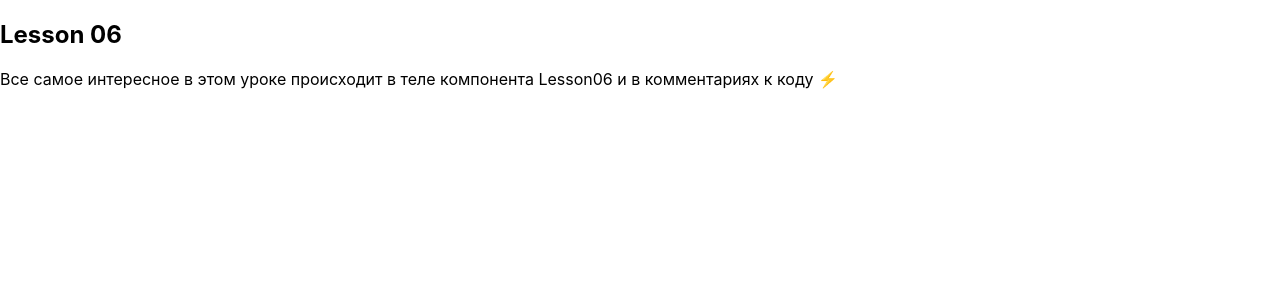
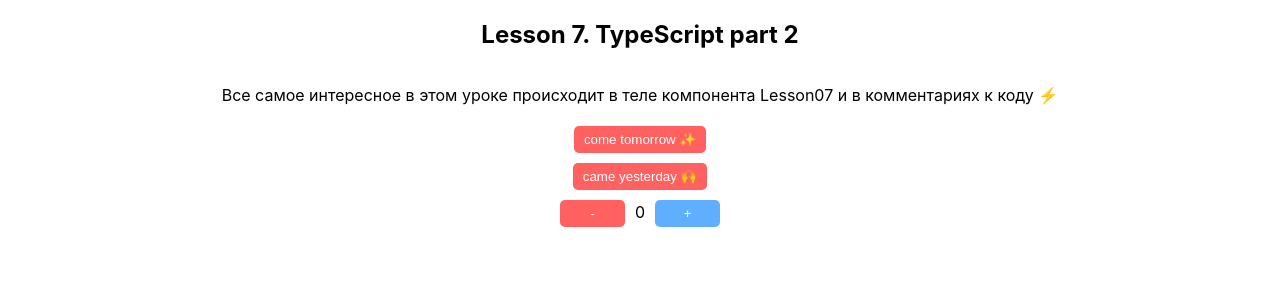
Before and after one commit to dmitrii-kuvaldin/47-typescript, a React (Create React App) app: page / in a window 1280 px wide. Shown: the top 300 px of the page. Built offline with nearby package versions, Linux system fonts and the light colour scheme.

Commit message:
lesson 7

```diff
--- /dev/null
+++ b/src/components/counter/Counter.tsx
@@ -0,0 +1,25 @@
+import { useState } from 'react';
+import './counter.css'
+import MyButton from '../myButton/MyButton';
+
+export default function Counter() {
+  const [count, setCount] = useState<number>(0);
+
+  console.log(count);
+
+  const handleMinus = ():void => {
+    setCount(prev => prev - 10);
+  };
+
+  const handlePlus = ():void => {
+    // handlePlus1()
+    setCount(prev => prev + 10);
+  };
+  return (
+    <div className="counter">
+      <MyButton onClick={handleMinus} text='-'/>
+      <span>{count}</span>
+      <MyButton onClick={handlePlus} text='+' isPrimary={true}/>
+    </div>
+  );
+}
--- /dev/null
+++ b/src/components/counter/counter.css
@@ -0,0 +1,3 @@
+.counter > span {
+  margin: 0px 5px 0px;
+}
--- /dev/null
+++ b/src/components/myButton/MyButton.tsx
@@ -0,0 +1,15 @@
+import "./myButton.css";
+
+// типизация для объекта props
+interface IMyButtonProps {
+  text: string;
+  isPrimary?: boolean;
+  type?: 'button' | 'submit' | 'reset';
+  onClick?: () => void;
+}
+
+function MyButton({ text, onClick = () => console.log('click!'), type = 'button', isPrimary = false }: IMyButtonProps) {
+  return <button type={type} onClick={onClick} className={`myButton ${isPrimary ? 'primary' : ''}`}>{text}</button>;
+}
+
+export default MyButton;
--- a/src/components/myInput/MyInput.jsx
+++ b/src/components/myInput/MyInput.jsx
@@ -1,3 +1,5 @@
+
+
 function MyInput({ label, placeholder, type, name }) {
   return (
     <>
--- a/src/index.css
+++ b/src/index.css
@@ -11,3 +11,10 @@ code {
   font-family: source-code-pro, Menlo, Monaco, Consolas, 'Courier New',
     monospace;
 }
+
+.lesson-container {
+  display: flex;
+  flex-direction: column;
+  align-items: center;
+  padding: 0px 50px;
+}
--- a/src/index.tsx
+++ b/src/index.tsx
@@ -1,6 +1,6 @@
 import ReactDOM from 'react-dom/client';
 import './index.css';
-import Lesson06 from './lessons/lesson_06/Lesson06';
+import Lesson07 from './lessons/lesson_07/Lesson07';
 
 
 const root = ReactDOM.createRoot(
@@ -8,7 +8,7 @@ const root = ReactDOM.createRoot(
 );
 root.render(
   <>
-    <Lesson06 />
+    <Lesson07 />
 
   </>
 );
--- a/src/lessons/lesson_06/Lesson06.tsx
+++ b/src/lessons/lesson_06/Lesson06.tsx
@@ -143,8 +143,8 @@ export default function Lesson06() {
 
 
   return (
-    <div>
-      <h2>Lesson 06</h2>
+    <div className='lesson-container'>
+      <h2>Lesson 6. TypeScript part 1</h2>
       <p>Все самое интересное в этом уроке происходит в теле компонента Lesson06 и в комментариях к коду ⚡️</p>
     </div>
   );
--- /dev/null
+++ b/src/lessons/lesson_07/Lesson07.tsx
@@ -0,0 +1,69 @@
+import Counter from '../../components/counter/Counter';
+import MyButton from '../../components/myButton/MyButton';
+
+export default function Lesson07() {
+  let hero: string = 'spider-man';
+  console.log(hero);
+
+  // типизация объекта
+
+  interface ISuperhero {
+    id: number;
+    name: string;
+    nickname: string;
+    age?: number;
+    abilities?: string[];
+  }
+
+  // наследование интерфейса и добавление нового поля
+
+  // interface ISpaceHero extends ISuperhero {
+  //   homePlanet: 'Moon' | 'Saturn' | 'Crypton'
+  // }
+
+
+  let hero1: ISuperhero = {
+    id: 1,
+    name: 'Clark Kent',
+    nickname: 'Superman',
+    abilities: ['super fly', 'super vision'],
+    // homePlanet: 'Crypton'
+  };
+
+  let hero2: ISuperhero = {
+    id: 2,
+    name: 'Bruce Wane',
+    nickname: 'Batman'
+  };
+
+  console.log(hero1, hero2)
+
+  const heroes:ISuperhero[] = [hero1, hero2]
+
+  console.log(heroes)
+
+  // generics дженерики
+  // способ ограничения данных на вход в функцию
+
+
+  function makeArray<T>(first: T, second: T):T[] {
+    return [first, second]
+  }
+
+  // в момент вызова функции вы передаете generic тип в угловых скобках
+  // таким образом вы уточняете данные на вход
+  console.log(makeArray<number>(12, 44))
+  console.log(makeArray<ISuperhero>(hero1, hero2))
+
+
+
+  return (
+    <div className='lesson-container'>
+      <h2>Lesson 7. TypeScript part 2</h2>
+      <p>Все самое интересное в этом уроке происходит в теле компонента Lesson07 и в комментариях к коду ⚡️</p>
+      <MyButton text='come tomorrow ✨'/>
+      <MyButton text='came yesterday 🙌'/>
+      <Counter/>
+    </div>
+  );
+}
```
Also changed, not shown: src/components/feedback/Feedback.tsx (renamed from src/components/feedback/Feedback.jsx, +5 -5 lines), src/components/myButton/MyButton.jsx (deleted, +0 -9 lines), 1 other file (tests, documents, lock files or other folders).
